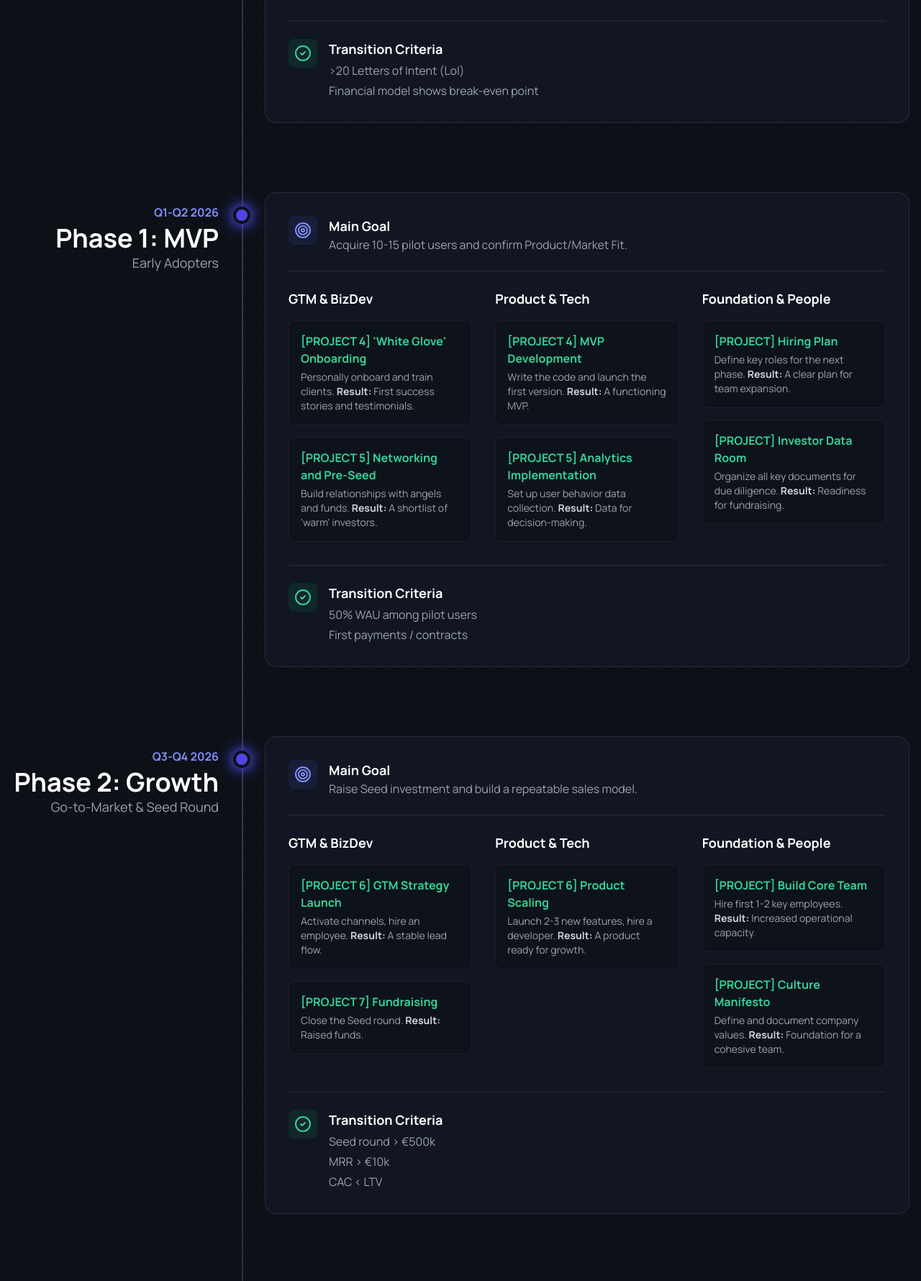
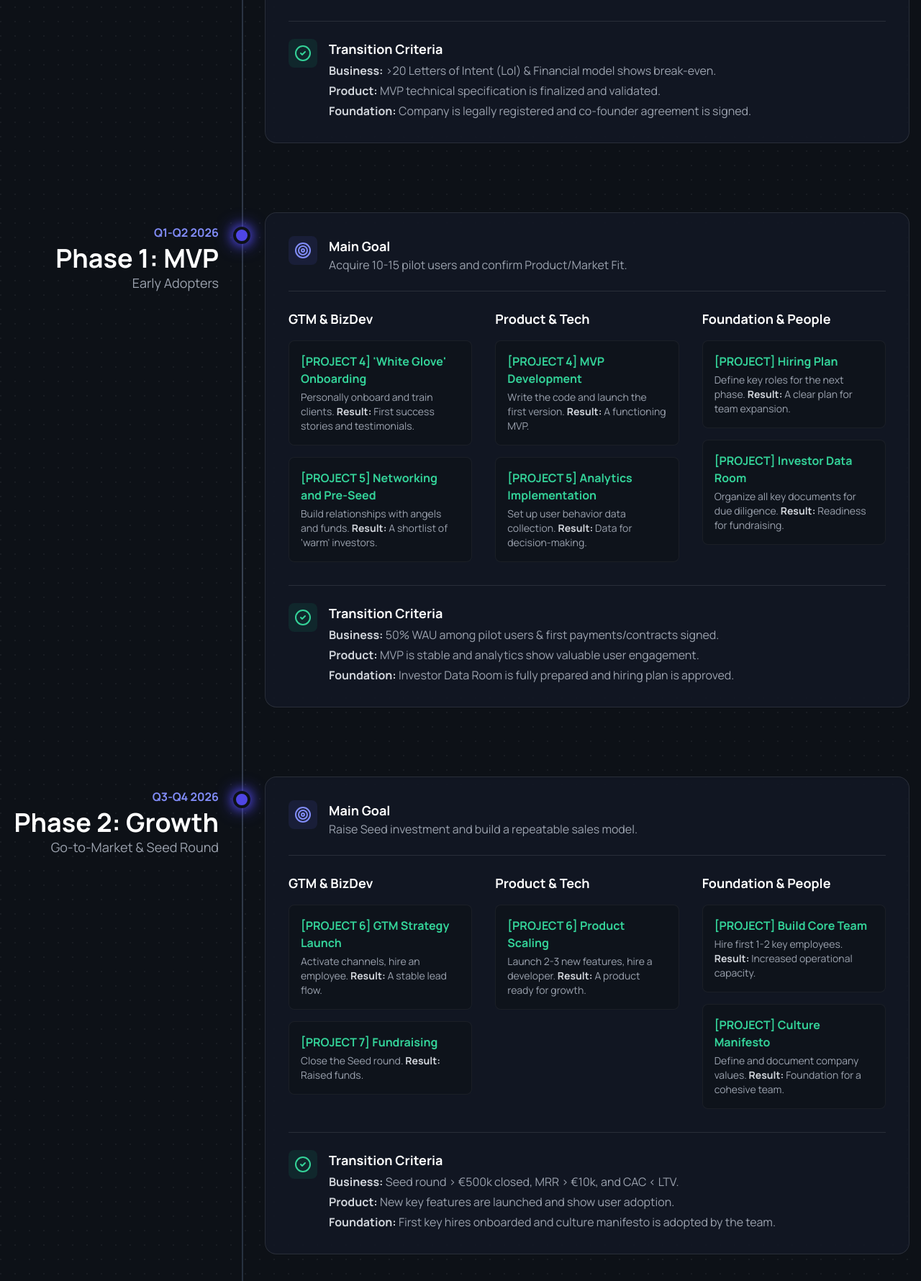
Before and after one commit to citadelnik/partnex_net_roadmap, a plain HTML site: page index.html in a window 1280 px wide. Shown: the part 951-2731 px from the top of the page at 72% size. Drawn offline with nearby package versions, Linux system fonts and the light colour scheme.

Commit message:
Update index.html

```diff
--- a/index.html
+++ b/index.html
@@ -105,7 +105,7 @@
                         </div>
                         <div class="card rounded-2xl p-8">
                              <div class="flex items-start gap-4 mb-6 border-b border-white/10 pb-6">
-                                 <div class="bg-indigo-500/10 p-2 rounded-lg"><svg xmlns="http://www.w3.org/2000/svg" width="24" height="24" viewBox="0 0 24 24" fill="none" stroke="currentColor" stroke-width="2" stroke-linecap="round" stroke-linejoin="round" class="text-indigo-400"><circle cx="12" cy="12" r="10"></circle><circle cx="12" cy="12" r="6"></circle><circle cx="12" cy="12" r="2"></circle></svg></div>
+                                 <div class="bg-indigo-500/10 p-2 rounded-lg"><svg xmlns="http://www.w3.org/2000/svg" width="24" height="24" viewBox="0 0 24" fill="none" stroke="currentColor" stroke-width="2" stroke-linecap="round" stroke-linejoin="round" class="text-indigo-400"><circle cx="12" cy="12" r="10"></circle><circle cx="12" cy="12" r="6"></circle><circle cx="12" cy="12" r="2"></circle></svg></div>
                                 <div>
                                     <h3 class="text-lg font-bold text-white">Main Goal</h3>
                                     <p class="text-base text-gray-400">Prove the existence of the problem and the value of the solution (Problem/Solution Fit).</p>
@@ -141,8 +141,9 @@
                                 <div>
                                     <h3 class="text-lg font-bold text-white">Transition Criteria</h3>
                                     <ul class="text-base text-gray-400 list-inside mt-1 space-y-1">
-                                        <li>>20 Letters of Intent (LoI)</li>
-                                        <li>Financial model shows break-even point</li>
+                                        <li><strong class="text-gray-300">Business:</strong> >20 Letters of Intent (LoI) & Financial model shows break-even.</li>
+                                        <li><strong class="text-gray-300">Product:</strong> MVP technical specification is finalized and validated.</li>
+                                        <li><strong class="text-gray-300">Foundation:</strong> Company is legally registered and co-founder agreement is signed.</li>
                                     </ul>
                                 </div>
                             </div>
@@ -171,7 +172,7 @@
                         </div>
                         <div class="card rounded-2xl p-8">
                             <div class="flex items-start gap-4 mb-6 border-b border-white/10 pb-6">
-                                 <div class="bg-indigo-500/10 p-2 rounded-lg"><svg xmlns="http://www.w3.org/2000/svg" width="24" height="24" viewBox="0 0 24 24" fill="none" stroke="currentColor" stroke-width="2" stroke-linecap="round" stroke-linejoin="round" class="text-indigo-400"><circle cx="12" cy="12" r="10"></circle><circle cx="12" cy="12" r="6"></circle><circle cx="12" cy="12" r="2"></circle></svg></div>
+                                 <div class="bg-indigo-500/10 p-2 rounded-lg"><svg xmlns="http://www.w3.org/2000/svg" width="24" height="24" viewBox="0 0 24" fill="none" stroke="currentColor" stroke-width="2" stroke-linecap="round" stroke-linejoin="round" class="text-indigo-400"><circle cx="12" cy="12" r="10"></circle><circle cx="12" cy="12" r="6"></circle><circle cx="12" cy="12" r="2"></circle></svg></div>
                                 <div>
                                     <h3 class="text-lg font-bold text-white">Main Goal</h3>
                                     <p class="text-base text-gray-400">Acquire 10-15 pilot users and confirm Product/Market Fit.</p>
@@ -205,8 +206,9 @@
                                 <div>
                                     <h3 class="text-lg font-bold text-white">Transition Criteria</h3>
                                     <ul class="text-base text-gray-400 list-inside mt-1 space-y-1">
-                                        <li>50% WAU among pilot users</li>
-                                        <li>First payments / contracts</li>
+                                        <li><strong class="text-gray-300">Business:</strong> 50% WAU among pilot users & first payments/contracts signed.</li>
+                                        <li><strong class="text-gray-300">Product:</strong> MVP is stable and analytics show valuable user engagement.</li>
+                                        <li><strong class="text-gray-300">Foundation:</strong> Investor Data Room is fully prepared and hiring plan is approved.</li>
                                     </ul>
                                 </div>
                             </div>
@@ -235,7 +237,7 @@
                         </div>
                         <div class="card rounded-2xl p-8">
                             <div class="flex items-start gap-4 mb-6 border-b border-white/10 pb-6">
-                                 <div class="bg-indigo-500/10 p-2 rounded-lg"><svg xmlns="http://www.w3.org/2000/svg" width="24" height="24" viewBox="0 0 24 24" fill="none" stroke="currentColor" stroke-width="2" stroke-linecap="round" stroke-linejoin="round" class="text-indigo-400"><circle cx="12" cy="12" r="10"></circle><circle cx="12" cy="12" r="6"></circle><circle cx="12" cy="12" r="2"></circle></svg></div>
+                                 <div class="bg-indigo-500/10 p-2 rounded-lg"><svg xmlns="http://www.w3.org/2000/svg" width="24" height="24" viewBox="0 0 24" fill="none" stroke="currentColor" stroke-width="2" stroke-linecap="round" stroke-linejoin="round" class="text-indigo-400"><circle cx="12" cy="12" r="10"></circle><circle cx="12" cy="12" r="6"></circle><circle cx="12" cy="12" r="2"></circle></svg></div>
                                 <div>
                                     <h3 class="text-lg font-bold text-white">Main Goal</h3>
                                     <p class="text-base text-gray-400">Raise Seed investment and build a repeatable sales model.</p>
@@ -264,13 +266,13 @@
                                 </div>
                             </div>
                             <div class="flex items-start gap-4 mt-8 border-t border-white/10 pt-6">
-                                 <div class="bg-emerald-500/10 p-2 rounded-lg"><svg xmlns="http://www.w3.org/2000/svg" width="24" height="24" viewBox="0 0 24 24" fill="none" stroke="currentColor" stroke-width="2" stroke-linecap="round" stroke-linejoin="round" class="text-emerald-400"><path d="M12 22c5.523 0 10-4.477 10-10S17.523 2 12 2 2 6.477 2 12s4.477 10 10 10z"></path><path d="m9 12 2 2 4-4"></path></svg></div>
+                                 <div class="bg-emerald-500/10 p-2 rounded-lg"><svg xmlns="http://www.w3.org/2000/svg" width="24" height="24" viewBox="0 0 24" fill="none" stroke="currentColor" stroke-width="2" stroke-linecap="round" stroke-linejoin="round" class="text-emerald-400"><path d="M12 22c5.523 0 10-4.477 10-10S17.523 2 12 2 2 6.477 2 12s4.477 10 10 10z"></path><path d="m9 12 2 2 4-4"></path></svg></div>
                                 <div>
                                     <h3 class="text-lg font-bold text-white">Transition Criteria</h3>
                                     <ul class="text-base text-gray-400 list-inside mt-1 space-y-1">
-                                        <li>Seed round > €500k</li>
-                                        <li>MRR > €10k</li>
-                                        <li>CAC < LTV</li>
+                                        <li><strong class="text-gray-300">Business:</strong> Seed round > €500k closed, MRR > €10k, and CAC < LTV.</li>
+                                        <li><strong class="text-gray-300">Product:</strong> New key features are launched and show user adoption.</li>
+                                        <li><strong class="text-gray-300">Foundation:</strong> First key hires onboarded and culture manifesto is adopted by the team.</li>
                                     </ul>
                                 </div>
                             </div>
@@ -326,7 +328,7 @@
                                 </div>
                             </div>
                              <div class="flex items-start gap-4 mt-8 border-t border-white/10 pt-6">
-                                 <div class="bg-emerald-500/10 p-2 rounded-lg"><svg xmlns="http://www.w3.org/2000/svg" width="24" height="24" viewBox="0 0 24 24" fill="none" stroke="currentColor" stroke-width="2" stroke-linecap="round" stroke-linejoin="round" class="text-emerald-400"><path d="M12 22c5.523 0 10-4.477 10-10S17.523 2 12 2 2 6.477 2 12s4.477 10 10 10z"></path><path d="m9 12 2 2 4-4"></path></svg></div>
+                                 <div class="bg-emerald-500/10 p-2 rounded-lg"><svg xmlns="http://www.w3.org/2000/svg" width="24" height="24" viewBox="0 0 24" fill="none" stroke="currentColor" stroke-width="2" stroke-linecap="round" stroke-linejoin="round" class="text-emerald-400"><path d="M12 22c5.523 0 10-4.477 10-10S17.523 2 12 2 2 6.477 2 12s4.477 10 10 10z"></path><path d="m9 12 2 2 4-4"></path></svg></div>
                                 <div>
                                     <h3 class="text-lg font-bold text-white">Overall Goal</h3>
                                     <p class="text-base text-gray-400">Become the category leader in Growth-as-a-Service for industrial SMEs in Europe.</p>
```
